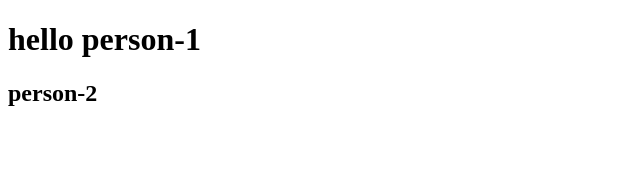
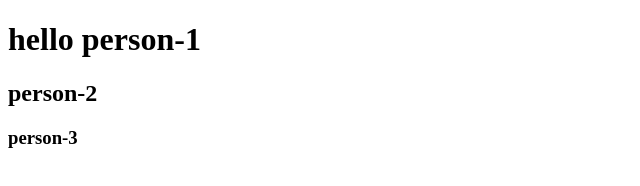
Before and after one commit to Susanna561/hyd-person, a plain HTML site: page index.html in a window 1280 px wide. Shown: the full height of the page, 0-640 px from the left. Drawn offline with Linux system fonts and the light colour scheme.

Commit message:
person-3

```diff
--- a/index.html
+++ b/index.html
@@ -8,5 +8,6 @@
 <body>
     <h1>hello person-1</h1>
     <h2>person-2</h2>
+    <h3>person-3</h3>
 </body>
 </html>
```
